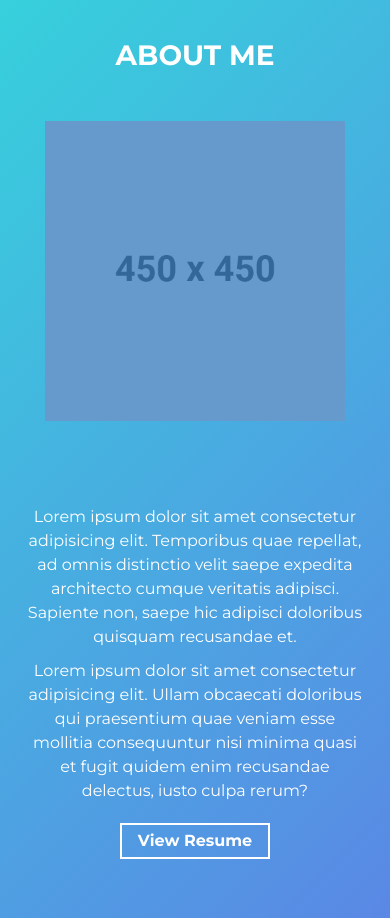
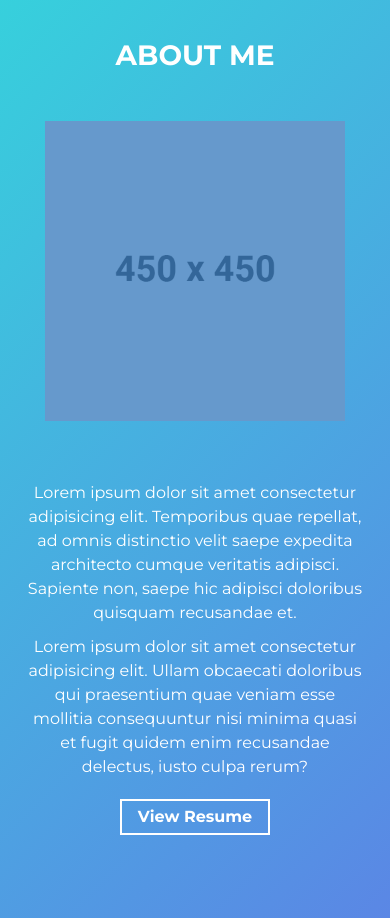
Before and after one commit to AnilSeervi/DevFolio, a plain HTML site: page index.html in a window 390 px wide. Shown: the part 860-1778 px from the top of the page. Drawn offline with Linux system fonts and the light colour scheme.

Commit message:
fix: padding-bottom in project and refactor code

```diff
--- a/index.html
+++ b/index.html
@@ -20,6 +20,11 @@
       href="https://cdnjs.cloudflare.com/ajax/libs/font-awesome/4.7.0/css/font-awesome.min.css"
     />
     <script src="./javascript/scrollreveal.min.js"></script>
+    <script
+      defer
+      type="text/javascript"
+      src="./javascript/scrollveal.js"
+    ></script>
     <!-- Global site tag (gtag.js) - Google Analytics -->
     <script
       async
--- /dev/null
+++ b/javascript/scrollveal.js
@@ -0,0 +1,88 @@
+const defaultProps = {
+  easing: "cubic-bezier(0.5, 0, 0, 1)",
+  distance: "30px",
+  origin: "bottom",
+  duration: 1000,
+  desktop: true,
+  mobile: true,
+};
+ScrollReveal().reveal(".hero-title", {
+  ...defaultProps,
+  delay: 500,
+  origin: window.innerWidth > 768 ? "left" : "bottom",
+  reset: true,
+  useDelay: "onload",
+});
+ScrollReveal().reveal(".name", {
+  ...defaultProps,
+  distance: "0px",
+  delay: window.innerWidth > 768 ? 1000 : 700,
+  scale: window.innerWidth > 768 ? -3 : 1,
+  reset: true,
+  useDelay: "onload",
+  rotate:
+    window.innerWidth > 768
+      ? {
+          x: 0,
+          z: 10,
+          y: 100,
+        }
+      : { x: 0, y: 0, z: 0 },
+});
+ScrollReveal().reveal(".hero-cta", {
+  ...defaultProps,
+  delay: 1000,
+  scale: window.innerWidth > 768 ? -3 : 0,
+  reset: true,
+  useDelay: "onload",
+});
+
+/* About Section */
+ScrollReveal().reveal(".section-title", {
+  ...defaultProps,
+  delay: 400,
+  distance: "0px",
+});
+ScrollReveal().reveal(".about-wrapper__image", {
+  ...defaultProps,
+  delay: 600,
+  scale: 0,
+});
+
+ScrollReveal().reveal(".about-wrapper__info", {
+  ...defaultProps,
+  delay: 700,
+  distance: "100px",
+  origin: window.innerWidth > 768 ? "left" : "top",
+  scale: 1,
+});
+
+/* Projects Section */
+ScrollReveal().reveal(".project-wrapper__text", {
+  ...defaultProps,
+  delay: 600,
+  origin: window.innerWidth > 768 ? "left" : "bottom",
+});
+
+ScrollReveal().reveal(".project-wrapper__image", {
+  ...defaultProps,
+  distance: window.innerWidth > 768 ? "800px" : "30px",
+  delay: 600,
+  origin: window.innerWidth > 768 ? "right" : "bottom",
+});
+
+/* Contact Section */
+ScrollReveal().reveal(".contact-wrapper", {
+  ...defaultProps,
+  delay: 600,
+  scale: 1,
+});
+
+ScrollReveal().reveal(".fa", {
+  ...defaultProps,
+  delay: 500,
+  interval: 100,
+  reset: true,
+  origin: "bottom",
+  useDelay: "onload",
+});
--- a/javascript/valtilt.js
+++ b/javascript/valtilt.js
@@ -6,92 +6,3 @@ VanillaTilt.init(tilt, {
   glare: true,
   "max-glare": 0.3,
 });
-
-const defaultProps = {
-  easing: "cubic-bezier(0.5, 0, 0, 1)",
-  distance: "30px",
-  origin: "bottom",
-  duration: 1000,
-  desktop: true,
-  mobile: true,
-};
-ScrollReveal().reveal(".hero-title", {
-  ...defaultProps,
-  delay: 500,
-  origin: window.innerWidth > 768 ? "left" : "bottom",
-  reset: true,
-  useDelay: "once",
-});
-ScrollReveal().reveal(".name", {
-  ...defaultProps,
-  delay: window.innerWidth > 768 ? 1000 : 700,
-  scale: window.innerWidth > 768 ? -4 : 1,
-  reset: true,
-  useDelay: "once",
-  rotate:
-    window.innerWidth > 768
-      ? {
-          x: 0,
-          z: 10,
-          y: 100,
-        }
-      : { x: 0, y: 0, z: 0 },
-});
-ScrollReveal().reveal(".hero-cta", {
-  ...defaultProps,
-  delay: 1200,
-  origin: window.innerWidth > 768 ? "left" : "bottom",
-  reset: true,
-  useDelay: "once",
-});
-
-/* About Section */
-ScrollReveal().reveal(".section-title", {
-  ...defaultProps,
-  delay: 300,
-  distance: "0px",
-});
-ScrollReveal().reveal(".about-wrapper__image", {
-  ...defaultProps,
-  delay: 600,
-  scale: 0,
-});
-
-ScrollReveal().reveal(".about-wrapper__info", {
-  ...defaultProps,
-  distance: "100px",
-  delay: 800,
-  origin: window.innerWidth > 768 ? "left" : "top",
-  scale: 1,
-});
-
-/* Projects Section */
-ScrollReveal().reveal(".project-wrapper__text", {
-  ...defaultProps,
-  delay: 600,
-  origin: window.innerWidth > 768 ? "left" : "bottom",
-  scale: 1,
-});
-
-ScrollReveal().reveal(".project-wrapper__image", {
-  ...defaultProps,
-  delay: window.innerWidth > 768 ? 1000 : 100,
-  origin: window.innerWidth > 768 ? "right" : "bottom",
-  scale: 0,
-});
-
-/* Contact Section */
-ScrollReveal().reveal(".contact-wrapper", {
-  ...defaultProps,
-  delay: 600,
-  scale: 1,
-});
-
-ScrollReveal().reveal(".fa", {
-  ...defaultProps,
-  delay: 500,
-  interval: 100,
-  reset: true,
-  origin: "bottom",
-  useDelay: "once",
-});
--- a/style/sections/_about.scss
+++ b/style/sections/_about.scss
@@ -31,13 +31,16 @@
       img {
         max-width: 300px;
         width: 100%;
+        @include respond(phone) {
+          width: 90%;
+        }
       }
 
       @include respond(tab-land) {
         height: 100%;
       }
       @include respond(tab-port-sm) {
-        padding-bottom: 6.4rem;
+        padding-bottom: 4rem;
       }
     }
     &__info {
--- a/style/sections/_projects.scss
+++ b/style/sections/_projects.scss
@@ -8,7 +8,7 @@
     padding-top: 5rem;
   }
   @include respond(phone) {
-    padding-bottom: 0;
+    padding-bottom: 1px;
   }
   .project-wrapper {
     margin-bottom: 15rem;
```
Also changed, not shown: css/main.css.
